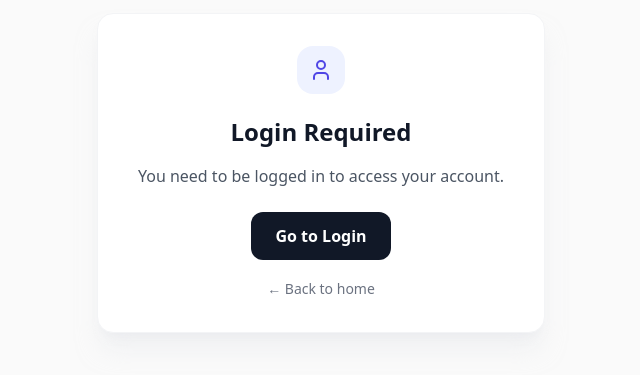
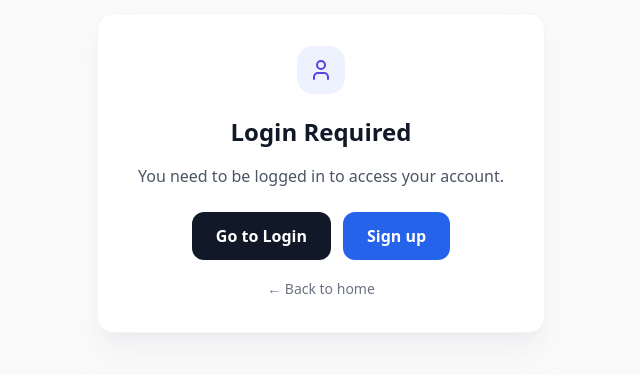
Before and after one commit to eternalmek/Decode, a Next.js app: page /account in a window 1280 px wide. Shown: the part 227-602 px from the top of the page, without its empty margins (319-959 px from the left). Built offline with nearby package versions, Linux system fonts and the light colour scheme; no server answers.

Commit message:
Add Sign up option in menu for users without account
Co-authored-by: eternalmek <246021611+eternalmek@users.noreply.github.com>

```diff
--- a/pages/account.jsx
+++ b/pages/account.jsx
@@ -260,12 +260,20 @@ export default function AccountPage() {
           <p className="text-gray-600 mb-6">
             You need to be logged in to access your account.
           </p>
+          <div className="flex gap-3 justify-center">
             <a
               href="/login"
               className="inline-block bg-gray-900 text-white px-6 py-3 rounded-xl font-semibold hover:bg-black transition-all"
             >
               Go to Login
             </a>
+            <a
+              href="/login?mode=signup"
+              className="inline-block bg-blue-600 text-white px-6 py-3 rounded-xl font-semibold hover:bg-blue-700 transition-all"
+            >
+              Sign up
+            </a>
+          </div>
           <div className="mt-4">
             <a href="/" className="text-sm text-gray-500 hover:text-gray-700">
               ← Back to home
--- a/pages/app.jsx
+++ b/pages/app.jsx
@@ -307,12 +307,20 @@ export default function AppPage() {
           <p className="text-gray-600 mb-6">
             You need to be logged in to use this page.
           </p>
+          <div className="flex gap-3 justify-center">
             <a
               href="/login"
               className="inline-block bg-gray-900 text-white px-6 py-3 rounded-xl font-semibold hover:bg-black transition-all"
             >
               Go to Login
             </a>
+            <a
+              href="/login?mode=signup"
+              className="inline-block bg-blue-600 text-white px-6 py-3 rounded-xl font-semibold hover:bg-blue-700 transition-all"
+            >
+              Sign up
+            </a>
+          </div>
           <div className="mt-4">
             <a href="/" className="text-sm text-gray-500 hover:text-gray-700">
               ← Back to home
--- a/pages/index.jsx
+++ b/pages/index.jsx
@@ -70,12 +70,20 @@ const Navbar = ({ setShowPricing, session, onLogout, isPremium }) => (
             </button>
           </>
         ) : (
+          <>
             <a
               href="/login"
               className="hidden sm:block text-gray-500 hover:text-gray-900 font-medium text-sm transition-colors"
             >
               Login
             </a>
+            <a
+              href="/login?mode=signup"
+              className="hidden sm:block text-white bg-blue-600 hover:bg-blue-700 font-medium text-sm px-4 py-2 rounded-lg transition-colors"
+            >
+              Sign up
+            </a>
+          </>
         )}
       </div>
     </div>
```
Also changed, not shown: components/LoginForm.jsx (+11 -1 lines). Lines whose indentation alone changed are shown as unchanged.
